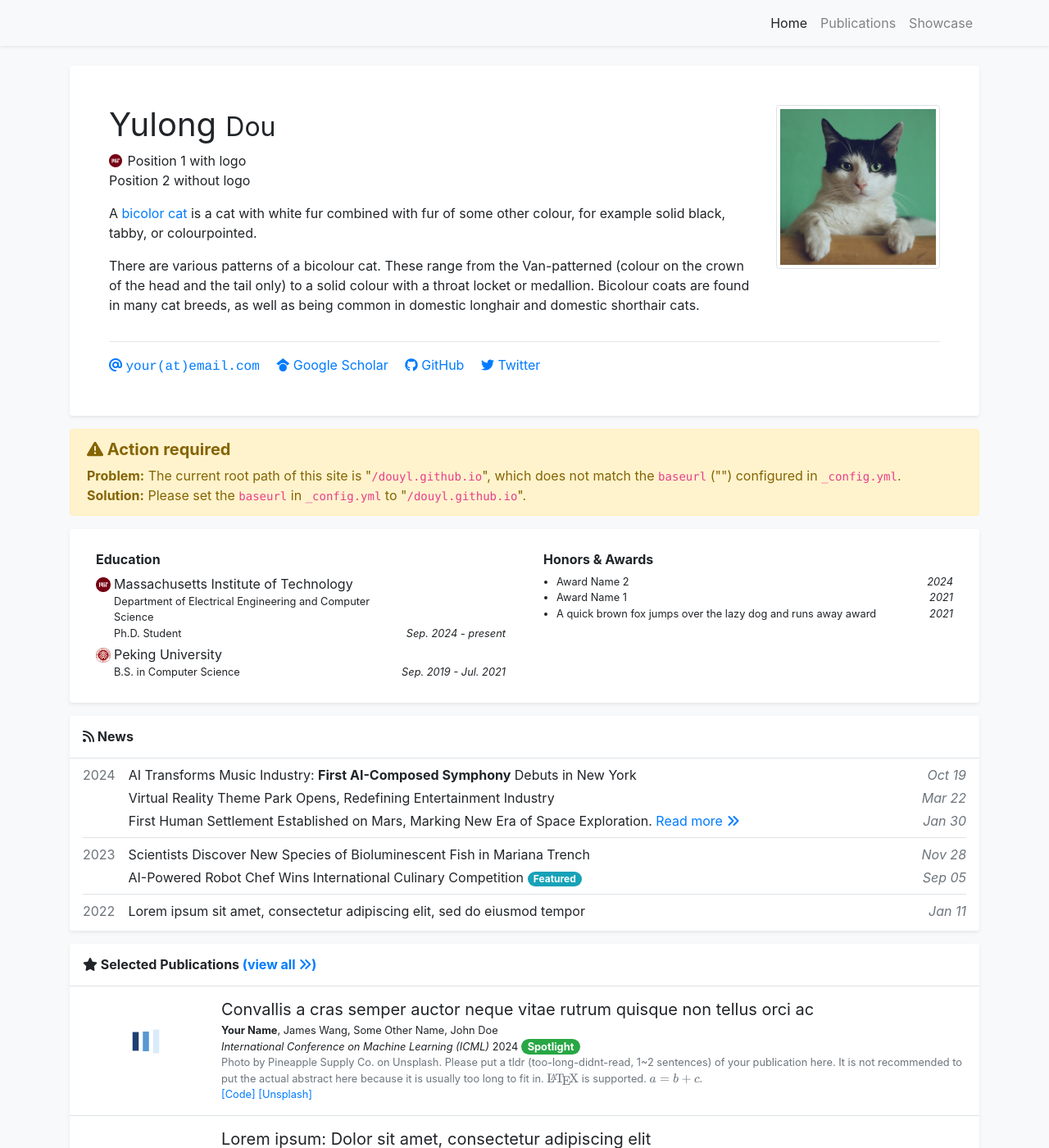
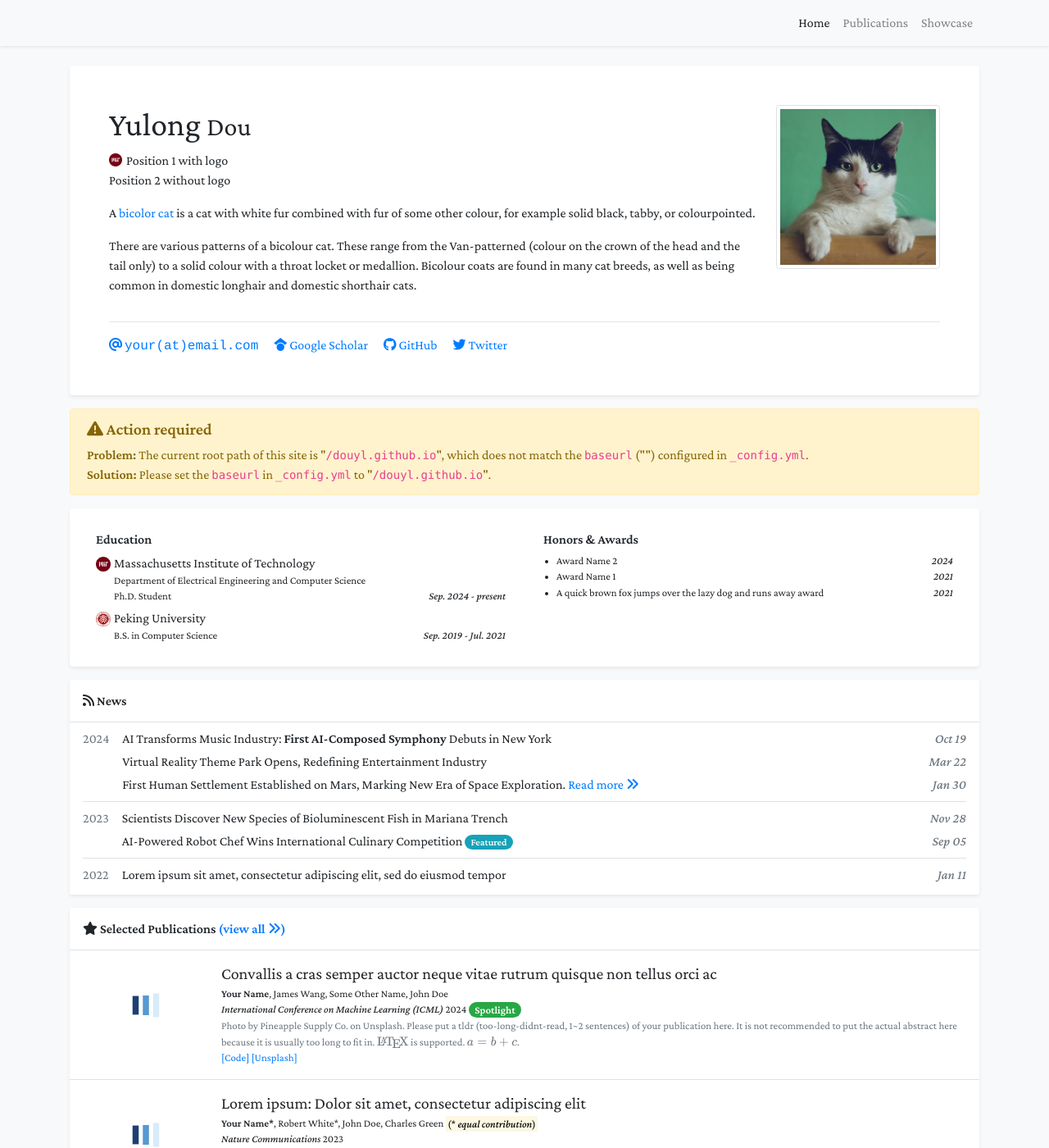
Before and after one commit to douyl/douyl.github.io, a Jekyll site: the page built from index.html, in a window 1280 px wide and 1400 px high. Shown: the whole window at 82% size. Built offline with Jekyll 4.4.1, drawn with Linux system fonts in a browser that asks for light colours; nearby versions of some CDN libraries; a style sheet for code colours, icons or effects is not loaded.

Commit message:
Update global.css

```diff
--- a/assets/css/global.css
+++ b/assets/css/global.css
@@ -3,7 +3,7 @@
 @import url("https://fonts.googleapis.com/css2?family=Ubuntu+Mono&display=swap");
 body {
     /* font-family: "Lato", sans-serif; */
-    /* font-family: -apple-system, BlinkMacSystemFont, "Segoe UI Emoji", "Segoe UI", Ubuntu, Roboto, 'Open Sans', Oxygen-Sans, Cantarell, 'Microsoft YaHei', sans-serif; */
+    font-family: Crimson Pro;
     font-weight: 400;
     padding-top: 5.0rem;
 }
```
